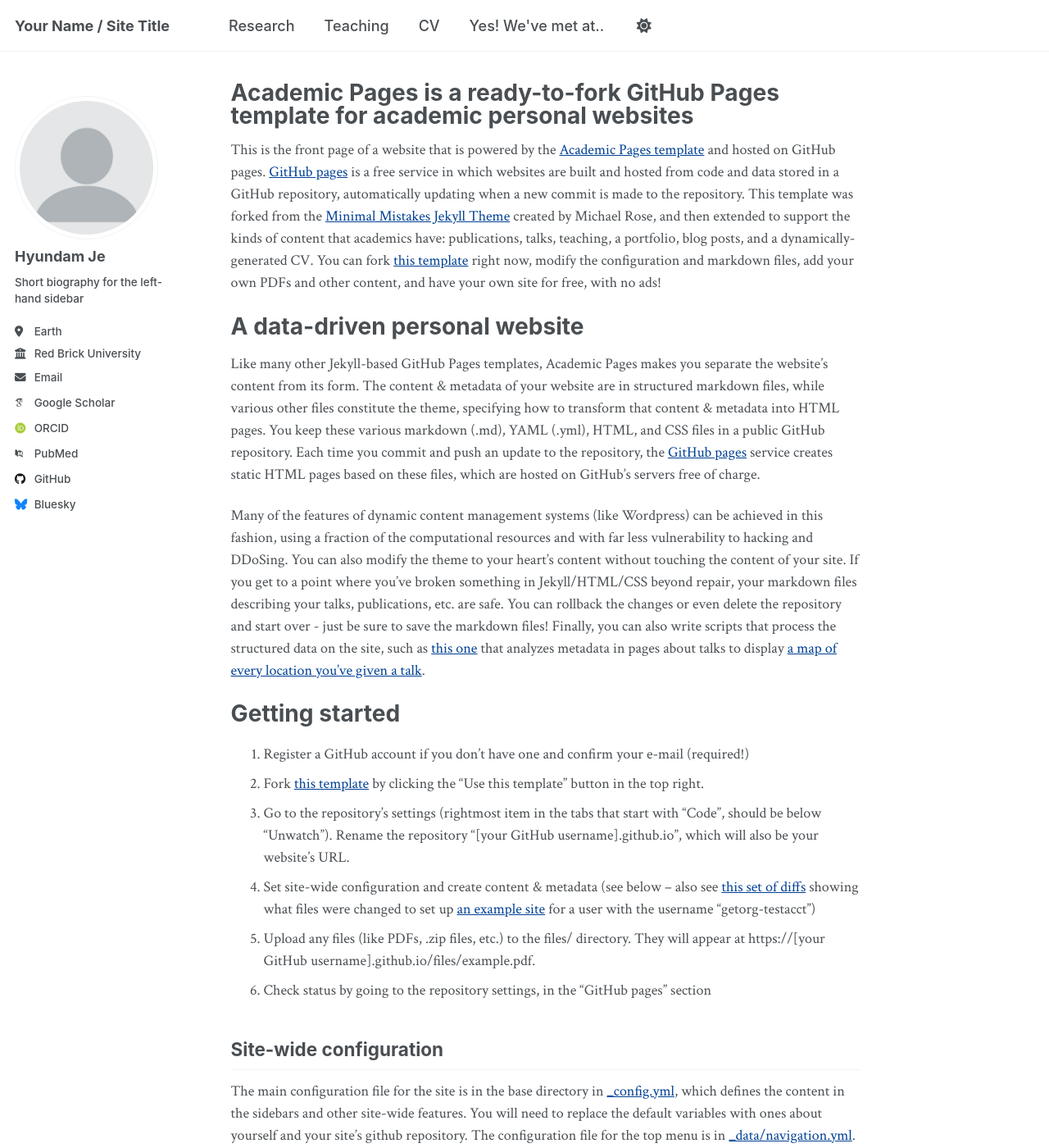
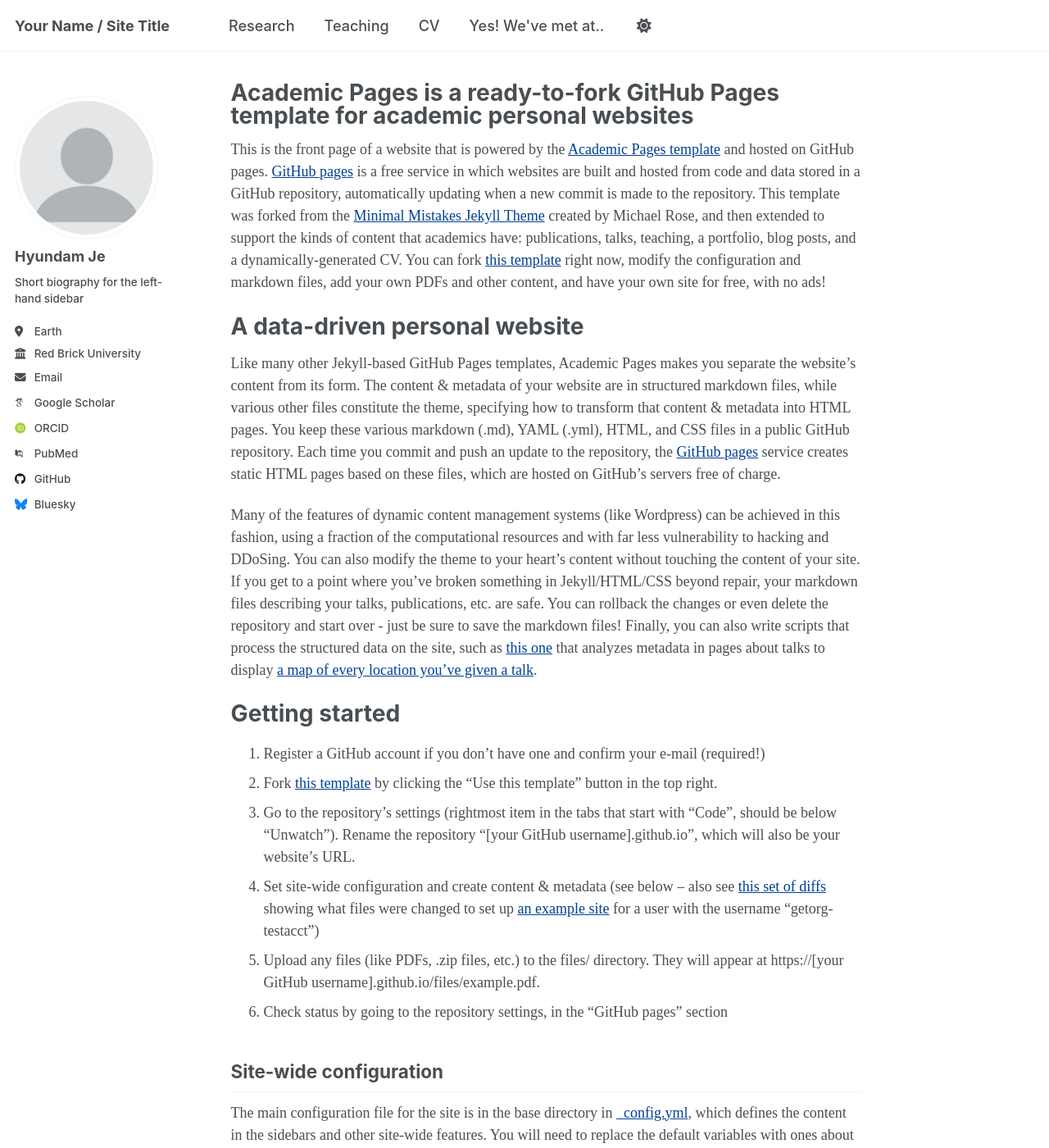
Before and after one commit to hyundamje/hyundamje.github.io, a Jekyll site: the page built from _pages/about.md, in a window 1280 px wide and 1400 px high. Shown: the whole window at 82% size. Built offline with Jekyll 4.4.1, drawn with Linux system fonts in a browser that asks for light colours; some web fonts are replaced.

Commit message:
Update _base.scss

```diff
--- a/_sass/layout/_base.scss
+++ b/_sass/layout/_base.scss
@@ -15,7 +15,7 @@
   margin: 0;
   padding: $masthead-height 0 0;
   padding-bottom: 9em;
-  font-family: 'Crimson Text', serif;
+  font-family:  'Source Serif 4', serif;
   line-height: 1.5;
   font-weight: 500;
 
```
